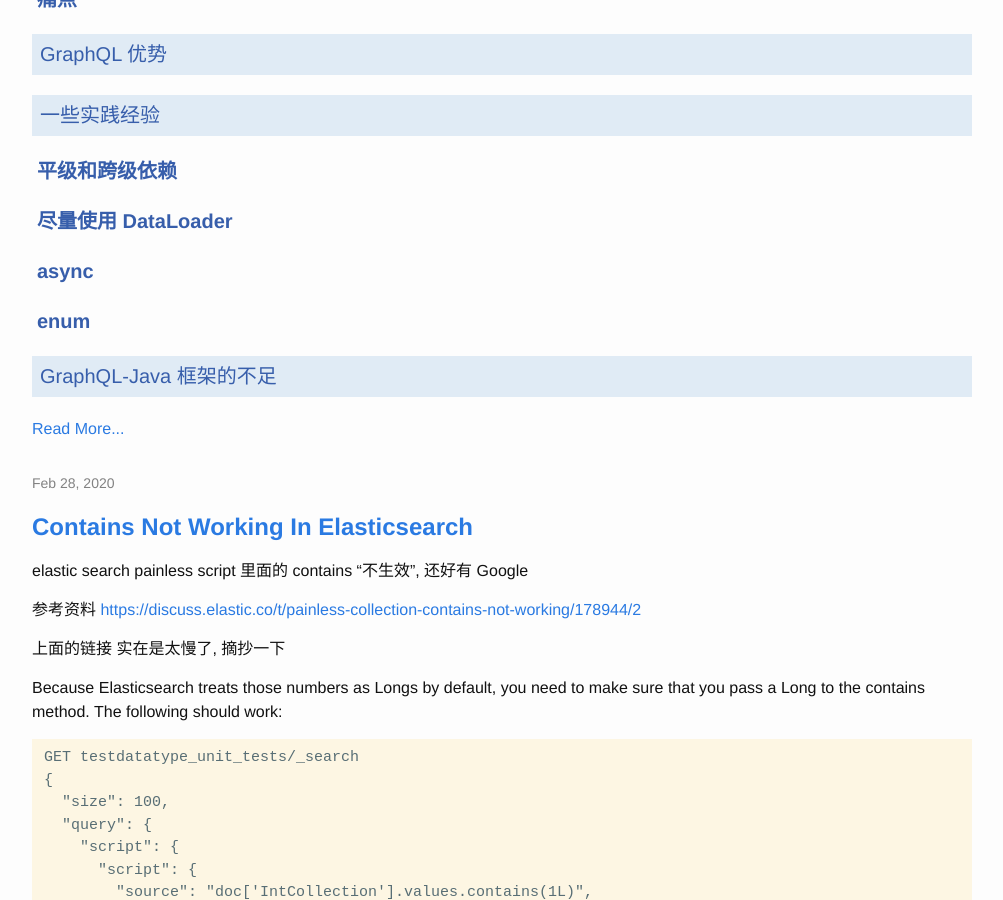
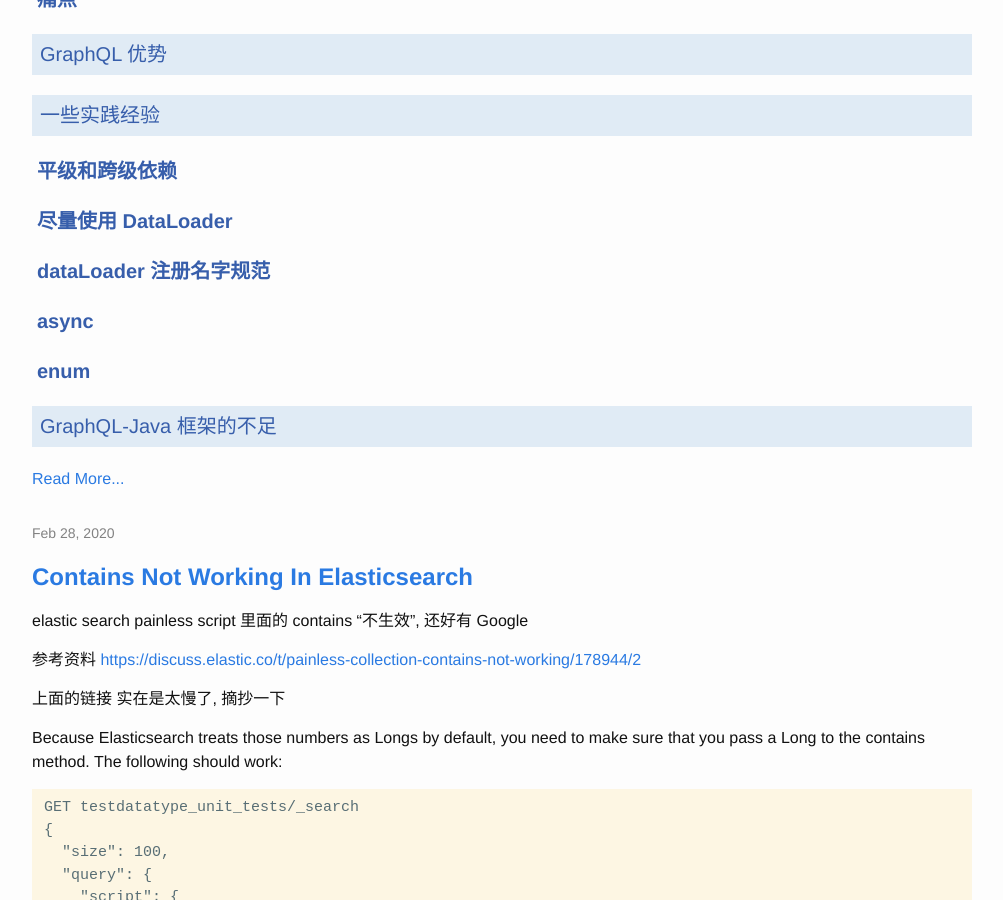
Before and after one commit to childe/ohmycat, a Jekyll site: the page built from index.html, in a window 1280 px wide and 900 px high, scrolled down 785 px. Shown: the whole window, without its empty margins (138-1141 px from the left). Built offline with Jekyll 4.4.1, drawn with Linux system fonts in a browser that asks for light colours; the list of posts is cut into pages by our own code.

Commit message:
modified:   _posts/2020-03-23-graphql-java.md

```diff
--- a/_posts/2020-03-23-graphql-java.md
+++ b/_posts/2020-03-23-graphql-java.md
@@ -16,6 +16,8 @@ date: 2020-03-23T17:12:35+0800
 
 ### 尽量使用 DataLoader
 
+### dataLoader 注册名字规范
+
 ### async
 
 ### enum
```
